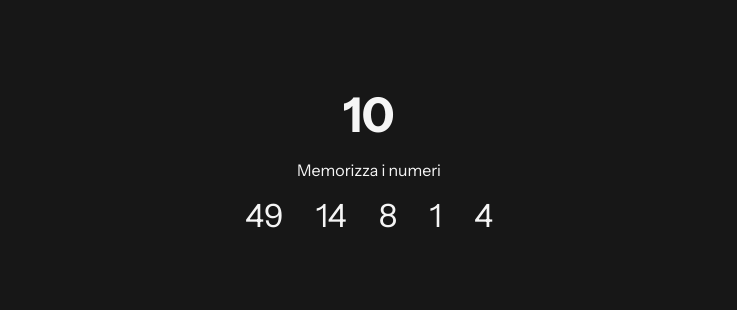
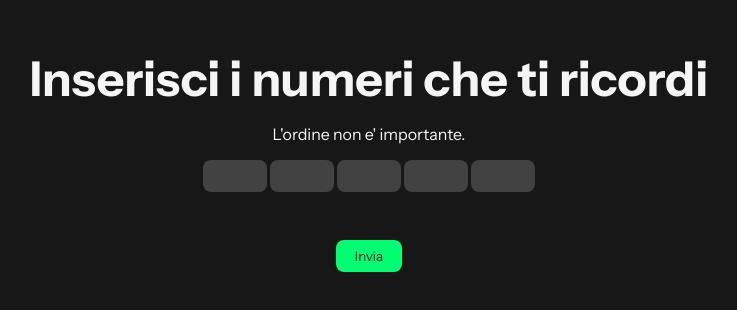
Before and after one commit to joelepore/js-simon, a plain HTML site: page index.html in a window 1280 px wide. Shown: the part 240-550 px from the top of the page, without its empty margins (271-1008 px from the left). Drawn offline with Linux system fonts and the light colour scheme.

Commit message:
feat: complete middle phase layout

```diff
--- a/index.html
+++ b/index.html
@@ -30,7 +30,8 @@
           <input type="number">
         </ul>
       </div>
-      <button class="btn btn-green mt-3 d-none">Riprova</button>
+      <button class="invia btn btn-green mt-3 d-none"></button>
+      <button class="riprova btn btn-green mt-3 d-none"></button>
     </div>
   </div>
 
--- a/script.js
+++ b/script.js
@@ -1,25 +1,34 @@
-const btn = document.querySelector('button');
+const btnInvia = document.querySelector('button.invia');
+const btnRiprova = document.querySelector('button.riprova');
 const h1 = document.querySelector('h1');
 const p = document.querySelector('p');
 const ulNumbers = document.querySelector('.numbers');
 const ulInputNumbers = document.querySelector('.input-numbers');
 
-const timeToStart = 10; // Variabile che salva i secondi da cui far partire il gioco
+const timeToStart = 3; // Variabile che salva i secondi da cui far partire il gioco
 const startMessage = 'Memorizza i numeri';
+const middleMessage = 'Inserisci i numeri che ti ricordi';
+const middleMessageSubtitle = 'L\'ordine non e\' importante.';
 
 initializeDOM();
+startGame();
 // Funzioni DOM
 function initializeDOM() {
   h1.innerText = timeToStart;
   p.innerText = startMessage;
   updateUlNumbers(generateRandomArray(1, 50, 5));
 }
-function updateUlNumbers(arr) {
-  for (let i = 0; i < arr.length; i++) {
-    const li = document.createElement('li');
-    li.innerText = arr[i];
-    ulNumbers.append(li);
-  }
+function startGame() {
+  timer(timeToStart);
+  setTimeout(middlePhase, timeToStart * 1000);
+}
+function middlePhase() {
+  ulNumbers.classList.add('d-none');
+  ulInputNumbers.classList.remove('d-none');
+  btnInvia.innerText = 'Invia';
+  btnInvia.classList.remove('d-none');
+  h1.innerText = middleMessage;
+  p.innerText = middleMessageSubtitle;
 }
 function timer(sec) {
   let s = sec;
@@ -32,6 +41,13 @@ function timer(sec) {
       clearInterval(myTimer);
     }
   }, 1000);
+}
+function updateUlNumbers(arr) {
+  for (let i = 0; i < arr.length; i++) {
+    const li = document.createElement('li');
+    li.innerText = arr[i];
+    ulNumbers.append(li);
+  }
 }
 // Funzioni numeriche
 function generateRandomArray(min, max, len) {
--- a/style.css
+++ b/style.css
@@ -37,6 +37,7 @@ p {
 input {
   width: 4rem;
   background-color: #424242;
+  text-align: center;
   color: var(--color-text);
 }
 
```
